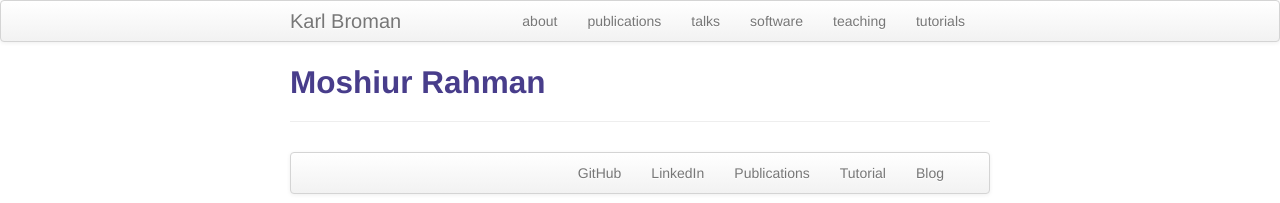
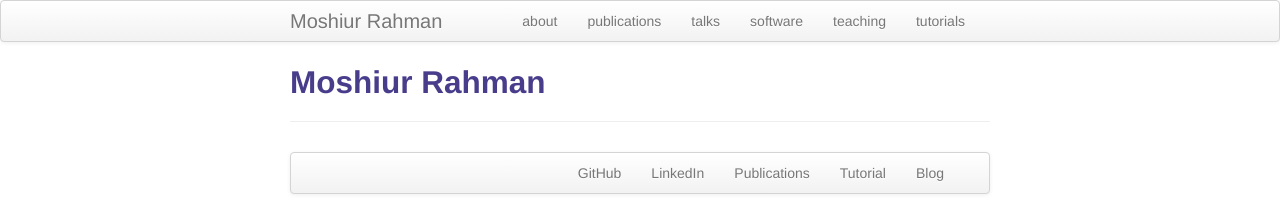
Before and after one commit to moshiurmmr/moshiurmmr.github.io, a Jekyll site: the page built from index.md, in a window 1280 px wide. Shown: the top 203 px of the page. Built offline with Jekyll 4.4.1, drawn with Linux system fonts in a browser that asks for light colours.

Commit message:
update _config.yml with my info

```diff
--- a/_config.yml
+++ b/_config.yml
@@ -8,15 +8,12 @@ highlighter: rouge
 # Themes are encouraged to use these universal variables
 # so be sure to set them if your theme uses them.
 #
-title : Karl Broman
+title : Moshiur Rahman
 author :
-  name : Karl Broman
-  email : kbroman@gmail.com
-  github : kbroman
-  twitter : kwbroman
-  feedburner : nil
+  name : Moshiur Rahman
+  email : moshiurmmr@gmail.com
+  github : moshiurmmr
 
-production_url : https://kbroman.github.io
 
 # Tell Github to use the kramdown markdown interpreter
 # (see https://help.github.com/articles/migrating-your-pages-site-from-maruku)
```
